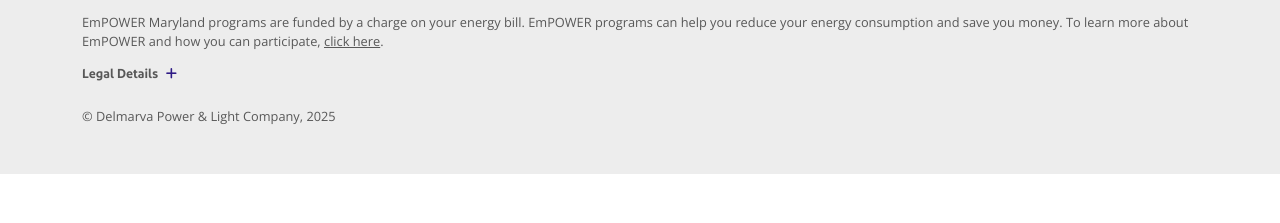
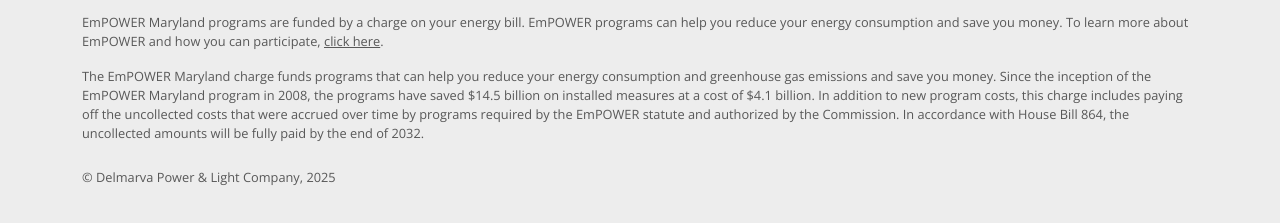
Before and after one commit to kaipengyu/zoe-2, a plain HTML site: page index.html in a window 1280 px wide. Shown: the part 3113-3336 px from the top of the page. Before the commit the page ends 3287 px from the top, so only its background shows below. Drawn offline with nearby package versions, Linux system fonts and the light colour scheme; files whose address does not match are found by name.

Commit message:
remove footer accordion

```diff
--- a/index.html
+++ b/index.html
@@ -658,8 +658,11 @@
             <div class="footer-empower mb-3">
               EmPOWER Maryland programs are funded by a charge on your energy bill. EmPOWER programs can help you reduce your energy consumption and save you money. To learn more about EmPOWER and how you can participate, <a href="https://energy.maryland.gov/pages/facts/empower.aspx" target="_blank">click here</a>.
             </div>
+            <div class="footer-empower mb-0">
+               The EmPOWER Maryland charge funds programs that can help you reduce your energy consumption and greenhouse gas emissions and save you money. Since the inception of the EmPOWER Maryland program in 2008, the programs have saved $14.5 billion on installed measures at a cost of $4.1 billion. In addition to new program costs, this charge includes paying off the uncollected costs that were accrued over time by programs required by the EmPOWER statute and authorized by the Commission. In accordance with House Bill 864, the uncollected amounts will be fully paid by the end of 2032.
+            </div>
             <!-- EmPOWER Maryland Detail Accordion -->
-            <div class="accordion footer-accordion mb-3" id="empowerDetailAccordion">
+            <!-- <div class="accordion footer-accordion mb-3" id="empowerDetailAccordion">
               <div class="accordion-item border-0">
                 <h2 class="accordion-header" id="empowerDetailHeader">
                   <button class="accordion-button collapsed p-0 bg-transparent shadow-none" type="button" data-bs-toggle="collapse" data-bs-target="#empowerDetailCollapse" aria-expanded="false" aria-controls="empowerDetailCollapse">
@@ -672,7 +675,7 @@
                   </div>
                 </div>
               </div>
-            </div>
+            </div> -->
             <div class="footer-copyright">
               &copy; Delmarva Power & Light Company, 2025
             </div>
```
